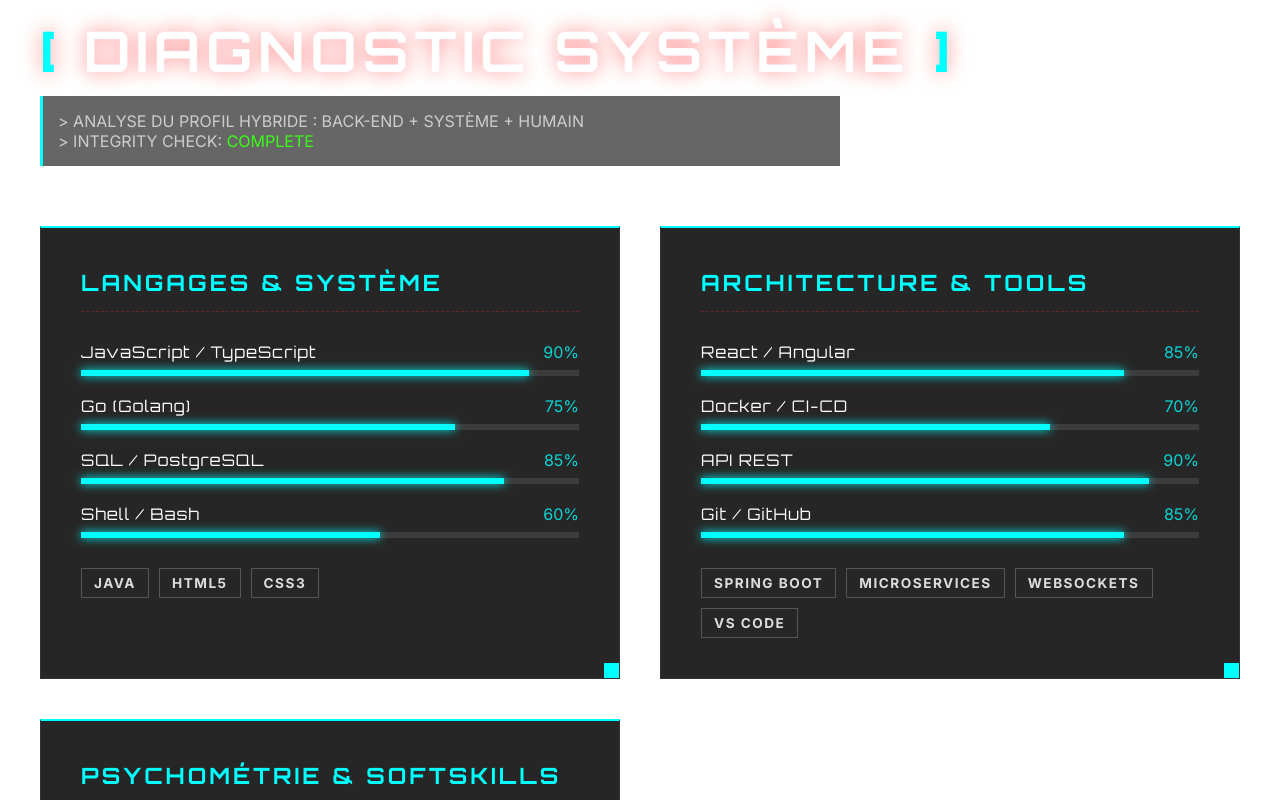
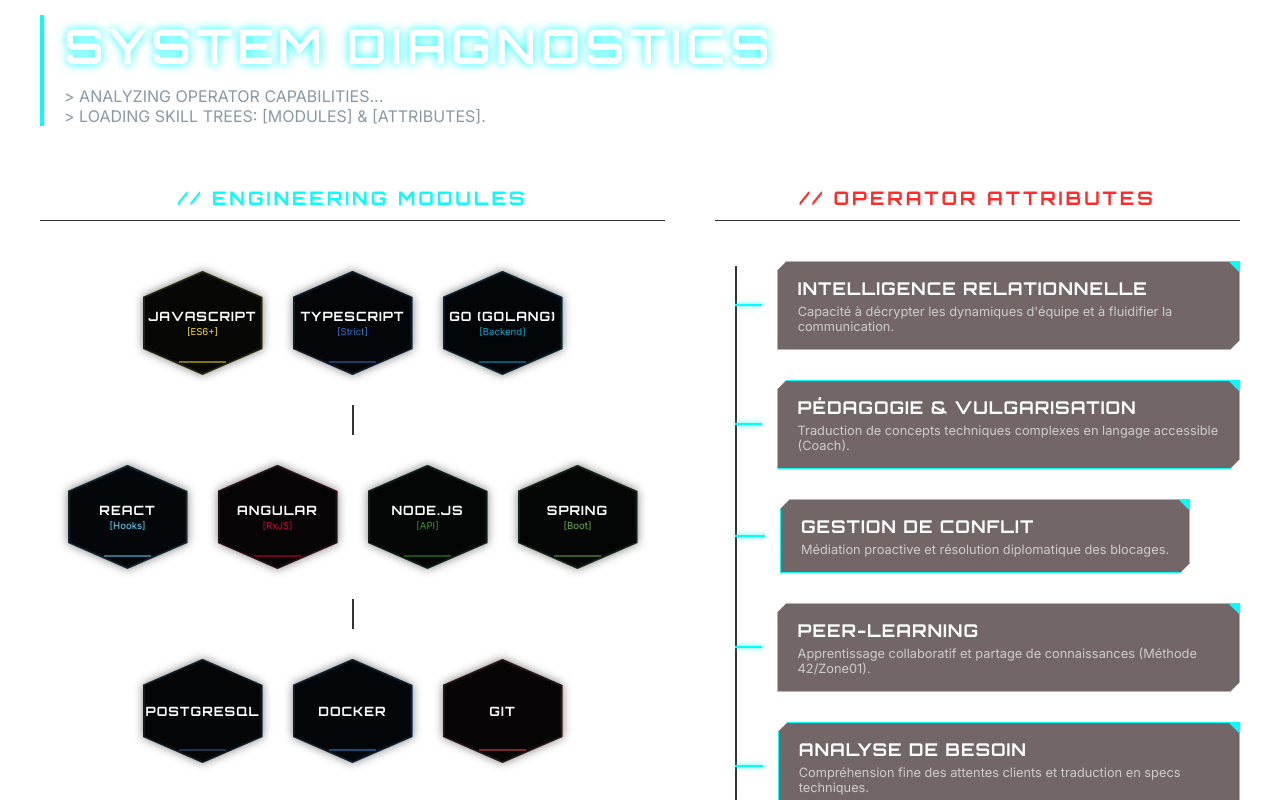
Before and after one commit to Ailura4020/portfolio-gits, a React (Vite) app: page / in a window 1280 px wide. Shown: the part 2420-3220 px from the top of the page. Built offline with nearby package versions, Linux system fonts and the light colour scheme.

Commit message:
section system diagnostic :visual modified

```diff
--- a/src/pages/Skills.tsx
+++ b/src/pages/Skills.tsx
@@ -1,174 +1,205 @@
 // src/pages/Skills.tsx
 import React from 'react';
 
-// Composant Barre de compétence
-const SkillBar: React.FC<{ name: string; level: number }> = ({ name, level }) => (
-  <div style={{ marginBottom: '20px' }}> {/* + d'espace entre les barres */}
-    <div style={{ display: 'flex', justifyContent: 'space-between', marginBottom: '8px', fontSize: '1em', color: '#fff' }}>
-      <span style={{ fontFamily: 'var(--font-title)', letterSpacing: '1px' }}>{name}</span>
-      <span style={{ color: 'var(--color-accent-neon)', opacity: 0.8 }}>{level}%</span>
+// --- COMPOSANT : HEXAGONE TECH (HARD SKILLS) ---
+const HexSkill: React.FC<{ label: string; level?: string; color?: string }> = ({ label, level, color = 'var(--color-accent-neon)' }) => (
+  <div style={{
+    position: 'relative',
+    width: '120px',
+    height: '104px', // Ratio pour un hexagone (width * 0.866)
+    display: 'flex',
+    flexDirection: 'column',
+    alignItems: 'center',
+    justifyContent: 'center',
+    margin: '10px',
+    filter: 'drop-shadow(0 0 5px rgba(0,0,0,0.5))'
+  }}>
+    {/* Fond de l'hexagone */}
+    <div style={{
+      position: 'absolute', inset: 0,
+      backgroundColor: 'rgba(10, 15, 20, 0.9)',
+      clipPath: 'polygon(50% 0%, 100% 25%, 100% 75%, 50% 100%, 0% 75%, 0% 25%)',
+      border: 'none', // clip-path coupe la bordure, donc on utilise un pseudo-élément ou un inset box-shadow
+      zIndex: 1
+    }}></div>
+
+    {/* Bordure Hexagone (Simulation via un div imbriqué plus petit ou SVG, ici méthode simple : border sur le container ne marche pas avec clip-path)
+        -> On utilise un "inner" hexagone pour faire la bordure.
+    */}
+    <div style={{
+      position: 'absolute', inset: '2px', // L'épaisseur de la bordure
+      backgroundColor: 'rgba(0, 0, 0, 0.8)', // Fond intérieur
+      clipPath: 'polygon(50% 0%, 100% 25%, 100% 75%, 50% 100%, 0% 75%, 0% 25%)',
+      zIndex: 2,
+      display: 'flex', alignItems: 'center', justifyContent: 'center'
+    }}>
+       {/* Décoration "Circuit" interne */}
+       <div style={{ position: 'absolute', bottom: '10px', width: '40%', height: '2px', backgroundColor: color, opacity: 0.5 }}></div>
     </div>
-    <div style={{ width: '100%', height: '6px', background: 'rgba(255, 255, 255, 0.1)' }}> {/* Barre un peu plus épaisse */}
-      <div style={{
-        width: `${level}%`, height: '100%',
-        background: 'var(--color-accent-neon)',
-        boxShadow: '0 0 10px var(--color-accent-neon)'
-      }}></div>
+
+    {/* Bordure colorée (Background du parent qui dépasse grâce au inset du fils) */}
+    <div style={{
+      position: 'absolute', inset: 0,
+      backgroundColor: color, // La couleur de la bordure
+      clipPath: 'polygon(50% 0%, 100% 25%, 100% 75%, 50% 100%, 0% 75%, 0% 25%)',
+      zIndex: 0,
+      opacity: 0.8
+    }}></div>
+
+    {/* Contenu Texte */}
+    <div style={{ zIndex: 3, textAlign: 'center', padding: '5px' }}>
+      <div style={{ fontFamily: 'var(--font-title)', fontSize: '0.8em', color: '#fff', fontWeight: 'bold', letterSpacing: '1px' }}>
+        {label}
+      </div>
+      {level && <div style={{ fontSize: '0.6em', color: color, marginTop: '2px' }}>[{level}]</div>}
     </div>
   </div>
 );
 
-// Composant Carte (Fenêtre)
-const SkillCard: React.FC<{ title: string; children: React.ReactNode }> = ({ title, children }) => (
+// --- COMPOSANT : PERK HUMAIN (SOFT SKILLS) ---
+const PerkNode: React.FC<{ title: string; desc: string }> = ({ title, desc }) => (
   <div style={{
-    background: 'rgba(0, 0, 0, 0.85)',
-    border: '1px solid var(--color-interface-dark)',
-    borderTop: '2px solid var(--color-accent-neon)',
+    display: 'flex',
+    alignItems: 'center',
+    marginBottom: '30px',
+    position: 'relative'
+  }}>
+    {/* Connecteur Ligne */}
+    <div style={{
+      width: '30px', height: '2px', backgroundColor: 'var(--color-accent-neon)', marginRight: '15px',
+      boxShadow: '0 0 5px var(--color-accent-neon)'
+    }}></div>
 
-    // --- MODIFICATION 1 : ESPACE INTERNE ---
-    padding: '40px', // Plus d'air autour du texte (était 25px)
-
-    // --- MODIFICATION 2 : HAUTEUR MINIMALE ---
-    minHeight: '450px', // Uniformise la taille des fenêtres
-    display: 'flex',
-    flexDirection: 'column',
-
-    position: 'relative',
-    backdropFilter: 'blur(5px)'
-  }}>
-    {/* Titre de la carte */}
-    <h3 style={{
-      color: 'var(--color-accent-neon)',
-      marginBottom: '30px', // Plus d'espace sous le titre
-      fontSize: '1.4em', // Titre un peu plus gros
-      borderBottom: '1px dashed rgba(255, 42, 42, 0.3)',
-      paddingBottom: '15px',
-      letterSpacing: '3px',
-      textTransform: 'uppercase'
+    {/* Le Badge Perk */}
+    <div style={{
+      border: '1px solid var(--color-accent-neon)',
+      backgroundColor: 'rgba(20, 0, 0, 0.6)', // Fond légèrement rouge/sombre pour différencier
+      padding: '15px 20px',
+      minWidth: '250px',
+      clipPath: 'polygon(10px 0, 100% 0, 100% calc(100% - 10px), calc(100% - 10px) 100%, 0 100%, 0 10px)', // Coins coupés
+      position: 'relative'
     }}>
-      {title}
-    </h3>
-
-    {/* Le contenu prend toute la place restante */}
-    <div style={{ flex: 1 }}>
-      {children}
+      <h4 style={{ color: '#fff', margin: 0, fontSize: '1.1em', letterSpacing: '1px', textTransform: 'uppercase' }}>
+        {title}
+      </h4>
+      <div style={{ fontSize: '0.8em', color: '#ccc', marginTop: '5px' }}>
+        {desc}
+      </div>
+      {/* Petite déco coin */}
+      <div style={{ position: 'absolute', top: 0, right: 0, width: '0', height: '0', borderTop: '10px solid var(--color-accent-neon)', borderLeft: '10px solid transparent' }}></div>
     </div>
-
-    {/* Déco coin */}
-    <div style={{ position: 'absolute', bottom: 0, right: 0, width: '15px', height: '15px', background: 'var(--color-accent-neon)' }}></div>
   </div>
 );
 
 const SkillsPage: React.FC = () => {
   return (
-    <div style={{ paddingTop: '50px', paddingBottom: '100px' }}>
+    <div style={{ paddingTop: '50px', paddingBottom: '100px', overflowX: 'hidden' }}>
 
-      <h2 style={{
-        fontSize: '3.5em',
-        marginBottom: '10px',
-        fontFamily: 'var(--font-title)',
-        color: '#fff',
-        textShadow: '0 0 20px rgba(255, 42, 42, 0.6)'
-      }}>
-        <span style={{ color: 'var(--color-accent-neon)' }}>[</span> DIAGNOSTIC SYSTÈME <span style={{ color: 'var(--color-accent-neon)' }}>]</span>
-      </h2>
+      {/* HEADER SECTION */}
+      <div style={{ marginBottom: '60px', paddingLeft: '20px', borderLeft: '4px solid var(--color-accent-neon)' }}>
+        <h2 style={{ fontSize: '3em', color: '#fff', marginBottom: '10px', textShadow: '0 0 10px var(--color-accent-neon)' }}>
+          SYSTEM DIAGNOSTICS
+        </h2>
+        <p style={{ fontFamily: 'var(--font-code)', color: 'var(--color-interface-light)' }}>
+          {'>'} ANALYZING OPERATOR CAPABILITIES... <br/>
+          {'>'} LOADING SKILL TREES: [MODULES] & [ATTRIBUTES].
+        </p>
+      </div>
 
-      <p style={{
-        color: '#ccc',
-        maxWidth: '800px', // Un peu plus large pour la phrase d'intro
-        marginBottom: '60px',
-        fontFamily: 'var(--font-code)',
-        fontSize: '1em', // Texte un peu plus gros
-        background: 'rgba(0,0,0,0.6)',
-        padding: '15px',
-        borderLeft: '3px solid var(--color-accent-neon)'
-      }}>
-        {'>'} ANALYSE DU PROFIL HYBRIDE : BACK-END + SYSTÈME + HUMAIN <br/>
-        {'>'} INTEGRITY CHECK: <span style={{ color: '#39ff14' }}>COMPLETE</span>
-      </p>
-
-      {/* Grille de Skills */}
+      {/* --- CONTENEUR PRINCIPAL (2 COLONNES) --- */}
       <div style={{
-        display: 'grid',
-        // --- MODIFICATION 3 : CARTES PLUS LARGES ---
-        // On passe de 300px à 380px. Sur grand écran, ça fera de belles grosses cartes.
-        gridTemplateColumns: 'repeat(auto-fit, minmax(380px, 1fr))',
-        gap: '40px' // Plus d'espace entre les cartes
+        display: 'flex',
+        flexWrap: 'wrap', // Pour le responsive (passe l'un sous l'autre sur mobile)
+        gap: '50px',
+        justifyContent: 'center'
       }}>
 
-        {/* --- COLONNE 1 --- */}
-        <SkillCard title="LANGAGES & SYSTÈME">
-          <SkillBar name="JavaScript / TypeScript" level={90} />
-          <SkillBar name="Go (Golang)" level={75} />
-          <SkillBar name="SQL / PostgreSQL" level={85} />
-          <SkillBar name="Shell / Bash" level={60} />
+        {/* --- COLONNE GAUCHE : TECH TREE (HEXAGONES) --- */}
+        <div style={{ flex: '1 1 500px', minWidth: '350px' }}>
+          <h3 style={{
+            textAlign: 'center', color: 'var(--color-accent-neon)', marginBottom: '40px',
+            borderBottom: '1px solid var(--color-interface-dark)', paddingBottom: '10px', letterSpacing: '3px'
+          }}>
+            // ENGINEERING MODULES
+          </h3>
 
-          <div style={{ marginTop: '30px', display: 'flex', gap: '10px', flexWrap: 'wrap' }}>
-             {['Java', 'HTML5', 'CSS3'].map(t => (
-               <span key={t} style={{
-                   fontSize: '0.85em', // Un poil plus gros
-                   border: '1px solid #555',
-                   color: '#ddd',
-                   padding: '6px 12px',
-                   letterSpacing: '1.5px', // Garde ton espacement lisible
-                   fontWeight: '600',
-                   textTransform: 'uppercase'
-               }}>
-                   {t}
-               </span>
-             ))}
+          <div style={{ display: 'flex', flexDirection: 'column', alignItems: 'center', gap: '20px' }}>
+
+            {/* NIVEAU 1 : LANGAGES (RACINES) */}
+            <div style={{ display: 'flex', gap: '10px', flexWrap: 'wrap', justifyContent: 'center' }}>
+              <HexSkill label="JAVASCRIPT" level="ES6+" color="#f7df1e" />
+              <HexSkill label="TYPESCRIPT" level="Strict" color="#3178c6" />
+              <HexSkill label="GO (GOLANG)" level="Backend" color="#00add8" />
+            </div>
+
+            {/* Lignes de connexion (Visuel CSS simple) */}
+            <div style={{ width: '2px', height: '30px', background: 'var(--color-interface-dark)' }}></div>
+
+            {/* NIVEAU 2 : FRAMEWORKS */}
+            <div style={{ display: 'flex', gap: '10px', flexWrap: 'wrap', justifyContent: 'center' }}>
+              <HexSkill label="REACT" level="Hooks" color="#61dafb" />
+              <HexSkill label="ANGULAR" level="RxJS" color="#dd0031" />
+              <HexSkill label="NODE.JS" level="API" color="#339933" />
+              <HexSkill label="SPRING" level="Boot" color="#6db33f" />
+            </div>
+
+            <div style={{ width: '2px', height: '30px', background: 'var(--color-interface-dark)' }}></div>
+
+            {/* NIVEAU 3 : OUTILS & DB */}
+            <div style={{ display: 'flex', gap: '10px', flexWrap: 'wrap', justifyContent: 'center' }}>
+              <HexSkill label="POSTGRESQL" color="#336791" />
+              <HexSkill label="DOCKER" color="#2496ed" />
+              <HexSkill label="GIT" color="#f05032" />
+            </div>
+
           </div>
-        </SkillCard>
+        </div>
 
-        {/* --- COLONNE 2 --- */}
-        <SkillCard title="ARCHITECTURE & TOOLS">
-          <SkillBar name="React / Angular" level={85} />
-          <SkillBar name="Docker / CI-CD" level={70} />
-          <SkillBar name="API REST" level={90} />
-          <SkillBar name="Git / GitHub" level={85} />
+        {/* --- COLONNE DROITE : SOFT SKILLS (LISTE PERKS) --- */}
+        <div style={{ flex: '1 1 400px', minWidth: '350px', position: 'relative' }}>
+          <h3 style={{
+            textAlign: 'center', color: '#ff2a2a', marginBottom: '40px',
+            borderBottom: '1px solid var(--color-interface-dark)', paddingBottom: '10px', letterSpacing: '3px'
+          }}>
+            // OPERATOR ATTRIBUTES
+          </h3>
 
-          <div style={{ marginTop: '30px', display: 'flex', gap: '10px', flexWrap: 'wrap' }}>
-             {['Spring Boot', 'Microservices', 'WebSockets', 'VS Code'].map(t => (
-               <span key={t} style={{
-                   fontSize: '0.85em',
-                   border: '1px solid #555',
-                   color: '#ddd',
-                   padding: '6px 12px',
-                   letterSpacing: '1.5px',
-                   fontWeight: '600',
-                   textTransform: 'uppercase'
-               }}>
-                   {t}
-               </span>
-             ))}
+          {/* Ligne verticale "Colonne vertébrale" */}
+          <div style={{
+            position: 'absolute', left: '20px', top: '80px', bottom: '20px',
+            width: '2px', background: 'var(--color-interface-dark)',
+            zIndex: 0
+          }}></div>
+
+          <div style={{ paddingLeft: '20px' }}> {/* Décalage pour laisser la place à la ligne */}
+
+            <PerkNode
+              title="INTELLIGENCE RELATIONNELLE"
+              desc="Capacité à décrypter les dynamiques d'équipe et à fluidifier la communication."
+            />
+
+            <PerkNode
+              title="PÉDAGOGIE & VULGARISATION"
+              desc="Traduction de concepts techniques complexes en langage accessible (Coach)."
+            />
+
+            <PerkNode
+              title="GESTION DE CONFLIT"
+              desc="Médiation proactive et résolution diplomatique des blocages."
+            />
+
+            <PerkNode
+              title="PEER-LEARNING"
+              desc="Apprentissage collaboratif et partage de connaissances (Méthode 42/Zone01)."
+            />
+
+            <PerkNode
+              title="ANALYSE DE BESOIN"
+              desc="Compréhension fine des attentes clients et traduction en specs techniques."
+            />
+
           </div>
-        </SkillCard>
-
-        {/* --- COLONNE 3 --- */}
-        <SkillCard title="PSYCHOMÉTRIE & SOFTSKILLS">
-           <ul style={{ listStyle: 'none', color: '#fff', lineHeight: '2' }}> {/* Interligne augmenté (lineHeight 2) */}
-             <li style={{ display: 'flex', alignItems: 'center', gap: '15px' }}>
-               <span style={{ color: 'var(--color-accent-neon)', fontSize: '1.2em' }}>[+]</span> Intelligence Relationnelle
-             </li>
-             <li style={{ display: 'flex', alignItems: 'center', gap: '15px' }}>
-               <span style={{ color: 'var(--color-accent-neon)', fontSize: '1.2em' }}>[+]</span> Pédagogie & Vulgarisation
-             </li>
-             <li style={{ display: 'flex', alignItems: 'center', gap: '15px' }}>
-               <span style={{ color: 'var(--color-accent-neon)', fontSize: '1.2em' }}>[+]</span> Gestion de Conflit
-             </li>
-             <li style={{ display: 'flex', alignItems: 'center', gap: '15px' }}>
-               <span style={{ color: 'var(--color-accent-neon)', fontSize: '1.2em' }}>[+]</span> Analyse de Besoin Client
-             </li>
-             <li style={{ display: 'flex', alignItems: 'center', gap: '15px' }}>
-               <span style={{ color: 'var(--color-accent-neon)', fontSize: '1.2em' }}>[+]</span> Peer-Learning (P2P)
-             </li>
-           </ul>
-
-           <div style={{ marginTop: '35px', padding: '15px', background: 'rgba(255, 42, 42, 0.1)', border: '1px solid var(--color-accent-neon)', textAlign: 'center' }}>
-             <small style={{ color: 'var(--color-accent-neon)', letterSpacing: '2px', textTransform: 'uppercase' }}>Taux de Synchro Équipe</small>
-             <div style={{ fontSize: '2em', fontWeight: 'bold', color: '#fff', marginTop: '5px' }}>98.4%</div>
-           </div>
-        </SkillCard>
+        </div>
 
       </div>
     </div>
```
